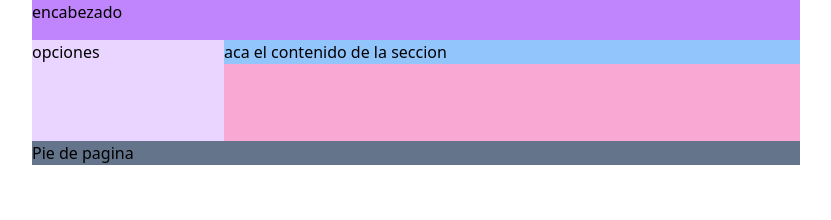
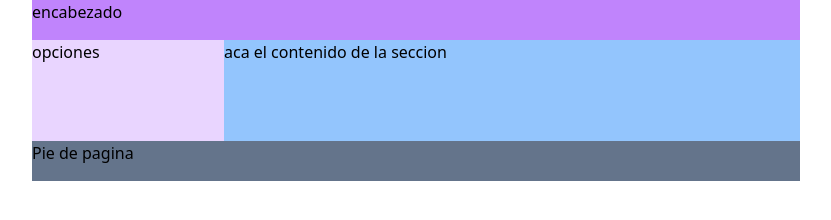
Before and after one commit to PaulaJGarciaR/DesarrolloWebII, a website: page src/index.html in a window 1280 px wide. Shown: the whole page, without its empty margins (224-1055 px from the left). Drawn offline with nearby package versions, Linux system fonts and the light colour scheme; files that its build step writes are made by us from their sources.

Commit message:
Clase Tailwind: Estructura con flex

```diff
--- a/src/index.html
+++ b/src/index.html
@@ -10,15 +10,15 @@
     <header class="bg-purple-400 h-10">
     encabezado
     </header>
-    <section class="bg-purple-300">
-      <nav class=" float-left bg-purple-200 w-[25%] h-[101px] ">
+    <section class="bg-purple-300 flex">
+      <nav class=" bg-purple-200 w-[25%] h-[101px] ">
         opciones
       </nav>
-      <article class="float-left w-3/4 bg-blue-300">
+      <article class=" w-3/4 bg-blue-300">
         aca el contenido de la seccion
       </article>
     </section>
-    <footer class="bg-slate-500 clear-both">
+    <footer class="bg-slate-500 h-10">
       Pie de pagina
     </footer>
  </div>
```
